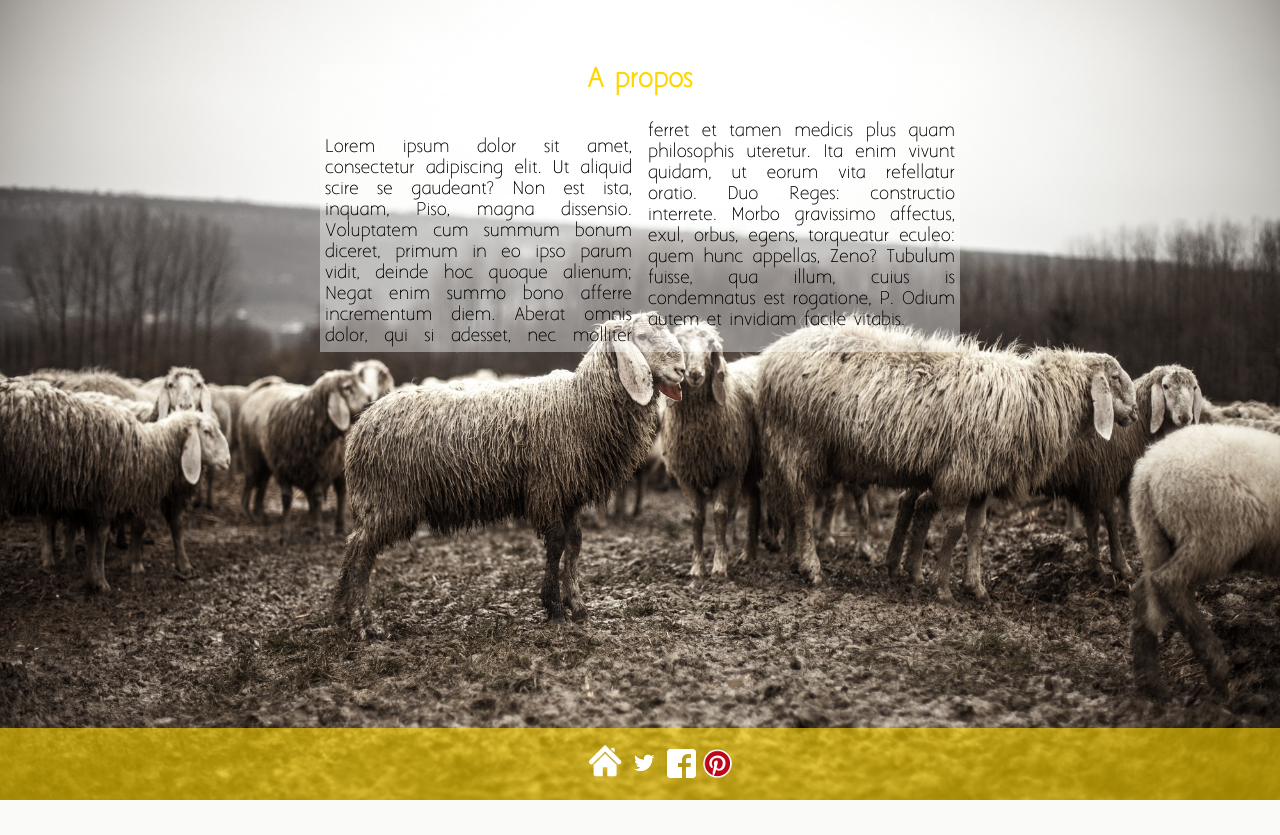
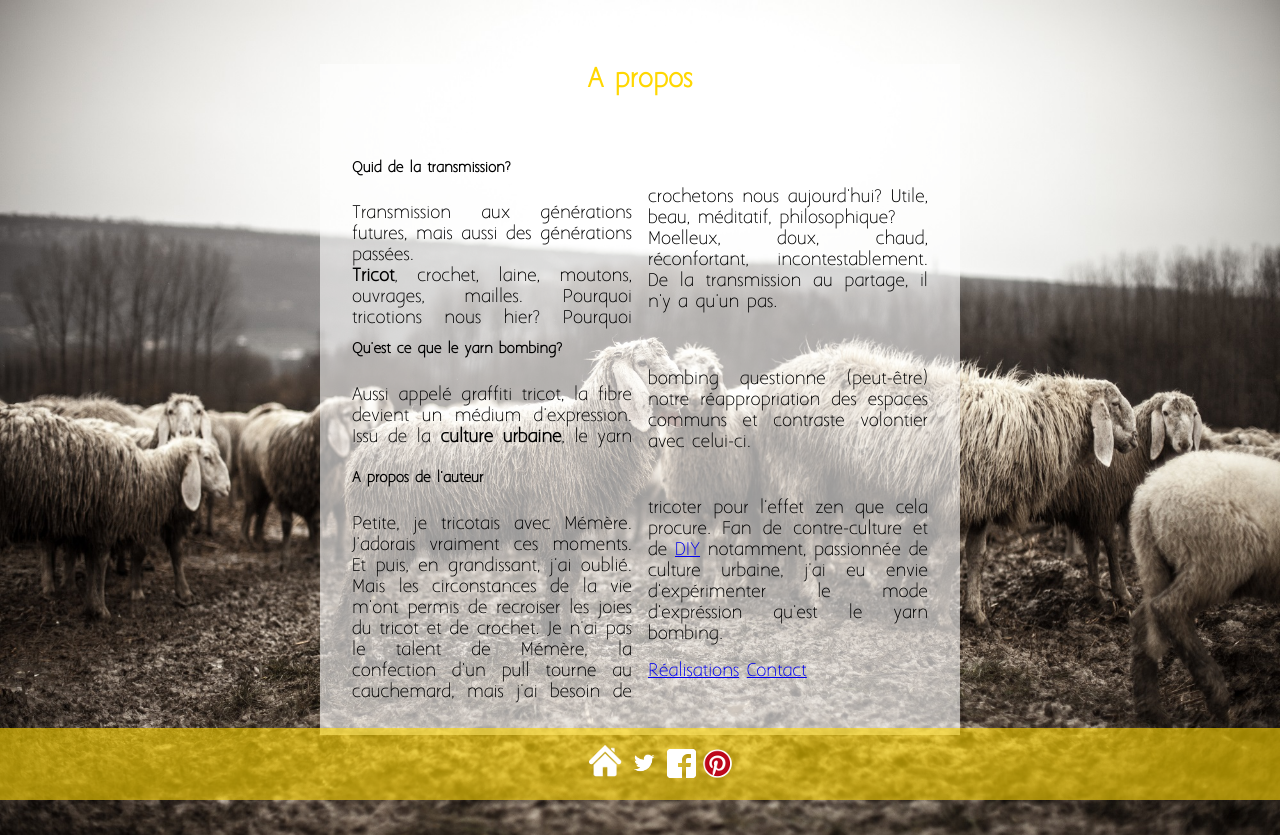
Before and after one commit to miplayer1/yarn_o, a PHP site: page /apropos.php in a window 1280 px wide. Before the commit the page ends 800 px from the top, so only its background shows below. Run offline with PHP 8.4, Linux system fonts and the light colour scheme.

Commit message:
texte a propos et chargement de la gallery

```diff
--- a/apropos.php
+++ b/apropos.php
@@ -17,12 +17,19 @@
 			<h1>A propos</h1>
 			<article class="apropos">
 
-					<p>Lorem ipsum dolor sit amet, consectetur adipiscing elit. Ut aliquid scire se gaudeant? Non est ista, inquam, Piso, magna dissensio. Voluptatem cum summum bonum diceret, primum in eo ipso parum vidit, deinde hoc quoque alienum; Negat enim summo bono afferre incrementum diem. Aberat omnis dolor, qui si adesset, nec molliter ferret et tamen medicis plus quam philosophis uteretur. Ita enim vivunt quidam, ut eorum vita refellatur oratio. Duo Reges: constructio interrete. Morbo gravissimo affectus, exul, orbus, egens, torqueatur eculeo: quem hunc appellas, Zeno? Tubulum fuisse, qua illum, cuius is condemnatus est rogatione, P. Odium autem et invidiam facile vitabis.
+				<h2>Quid de la transmission?</h2>
+					<p>Transmission aux générations futures, mais aussi des générations passées.<br />
+					<strong>Tricot</strong>, crochet, laine, moutons, ouvrages, mailles. Pourquoi tricotions nous hier? Pourquoi crochetons nous aujourd'hui? Utile, beau, méditatif, philosophique? <br />
+					Moelleux, doux, chaud, réconfortant, incontestablement. De la transmission au partage, il n'y a qu'un pas.<br /></p>
+				<h2>Qu'est ce que le yarn bombing?</h2>
+					<p>Aussi appelé graffiti tricot, la fibre devient un médium d'expression. Issu de la <strong>culture urbaine</strong>, le yarn bombing questionne (peut-être) notre réappropriation des espaces communs et contraste volontier avec celui-ci.</p>
+				<h2>A propos de l'auteur</h2>
+					<p>Petite, je tricotais avec Mémère. J'adorais vraiment ces moments. Et puis, en grandissant, j'ai oublié. Mais les circonstances de la vie m'ont permis de recroiser les joies du tricot et de crochet. Je n'ai pas le talent de Mémère, la confection d'un pull tourne au cauchemard, mais j'ai besoin de tricoter pour l'effet zen que cela procure. Fan de contre-culture et de <a href="https://fr.wikipedia.org/wiki/Do_it_yourself">DIY</a> notamment, passionnée de culture urbaine, j'ai eu envie d'expérimenter le mode d'expréssion qu'est le yarn bombing.
 					</p>
+					<p><a class="boutons" href="realisatins.php">Réalisations</a> <a class="boutons" href="contact.php">Contact</a></p>
+
 			</article>
 		</section>
 
-
-
     </body>
 </html>
--- a/index.php
+++ b/index.php
@@ -29,7 +29,7 @@
 								<h1>Yarn bombing</h1>
 							</section>
 						</a>
-						<a href="apropos.php">
+						<a href="contact.php">
 							<section class ="box">
 								<h1>Contact</h1>
 							</section>
--- a/style.css
+++ b/style.css
@@ -25,10 +25,6 @@ body {
 	margin:0;
 	font-family:'aaarghnormal', arial, sans-serif;
 
-
-
-
-
 }
 
 .bandeau
@@ -55,8 +51,6 @@ ul{
 	text-align:center;
 	list-style-image : none;
 }
-
-
 .logo
 {
 	width:140px;
@@ -68,9 +62,11 @@ ul{
 {
 	margin-top:5%;
 	width:50%;
+	height:90%;
 	margin-right:auto;
 	margin-left:auto;
-	background-color:rgba(255,255,255,0.4);
+	background-color:rgba(255,255,255,0.6);
+	margin-bottom:100px;
 }
 
 .apropos
@@ -80,6 +76,7 @@ ul{
 	-webkit-column-count:2;
 	padding:5px;
 	text-align:justify;
+	padding:5%;
 	}
 /**nav home page**/
 .wrap
@@ -100,37 +97,18 @@ ul{
 	background-color:rgba(255,255,255,0.4);
 }
 
-/**figure.imagebox
-{
-
-	margin:auto;
-    filter : grayscale(100);
-
-    width: 400px; height: 400px;
-    overflow: hidden;
-    display: inline-block;
-    vertical-align: top;
-}
-figure.imagebox:hover
-{
-    animation-name: deBlur;
-    animation-duration: 1s;
-    animation-direction : normal;
-    animation-fill-mode: forwards;
-}
-}
-figcaption
-{
-	font-size:14px;
-	margin: 15px;
-
-}
-**/
  h1
 {
 	text-align:center;
 	color:gold;
 	font-size: x-large;
+}
+h2
+{
+	font-size:small;
+	-webkit -column-span:all;
+	-moz -column-span:all;
+	column-span:all;
 }
 .nav h1
 {
@@ -176,11 +154,14 @@ figcaption
  }
 .gallery li:hover {
   z-index: 1;
+
 }
 .gallery li:hover img {
   clip: rect(0px,500px,500px,0);
   opacity: 1;
+
 }
+
 .gallery img {
   position: absolute;
   top: 0;
@@ -189,6 +170,9 @@ figcaption
   transition: all .25s ease;
   opacity: .60;
 }
+
+
+
 /**BEGIN media queries**/
 @media screen and (max-width: 1030px) {
 .gallery ul {
@@ -200,25 +184,28 @@ figcaption
   }
 .gallery  img {
     position: static;
+
   }
 }
-@media screen and (min-width: 600px)
+@media screen and (max-width:900px)
 {
-
-
-}
-@media screen and (max-width: 1200px)
-{
-		.corps
+	.corps
 		{
 			width:90%;
 			margin:auto;
+			margin-bottom:100px;
 		}
+}
+
+@media screen and (max-width: 1200px)
+{
+
 		.apropos
 		{
 			column-count:1;
 			-moz-column-count:1;
 			-webkit-column-count:1;
+			text-align:justify;
 
 		}
 }
```
Also changed, not shown: realisations.php (+15 -16 lines), images/banc.jpg (added), images/bird_biarritz.jpg (added), images/bird_stjeandeluz.jpg (added), images/bird_stmax.jpg (added), images/cap_breton.jpg (added), images/galet_crochet.jpg (added), images/galet_raye.jpg (added), images/galets_couleur.jpg (added), images/poisson.jpg (added), images/projets_collaboratifs.jpg, images/tressage.JPG (added), images/yarn_bombing.jpg. Lines whose indentation alone changed are shown as unchanged.
